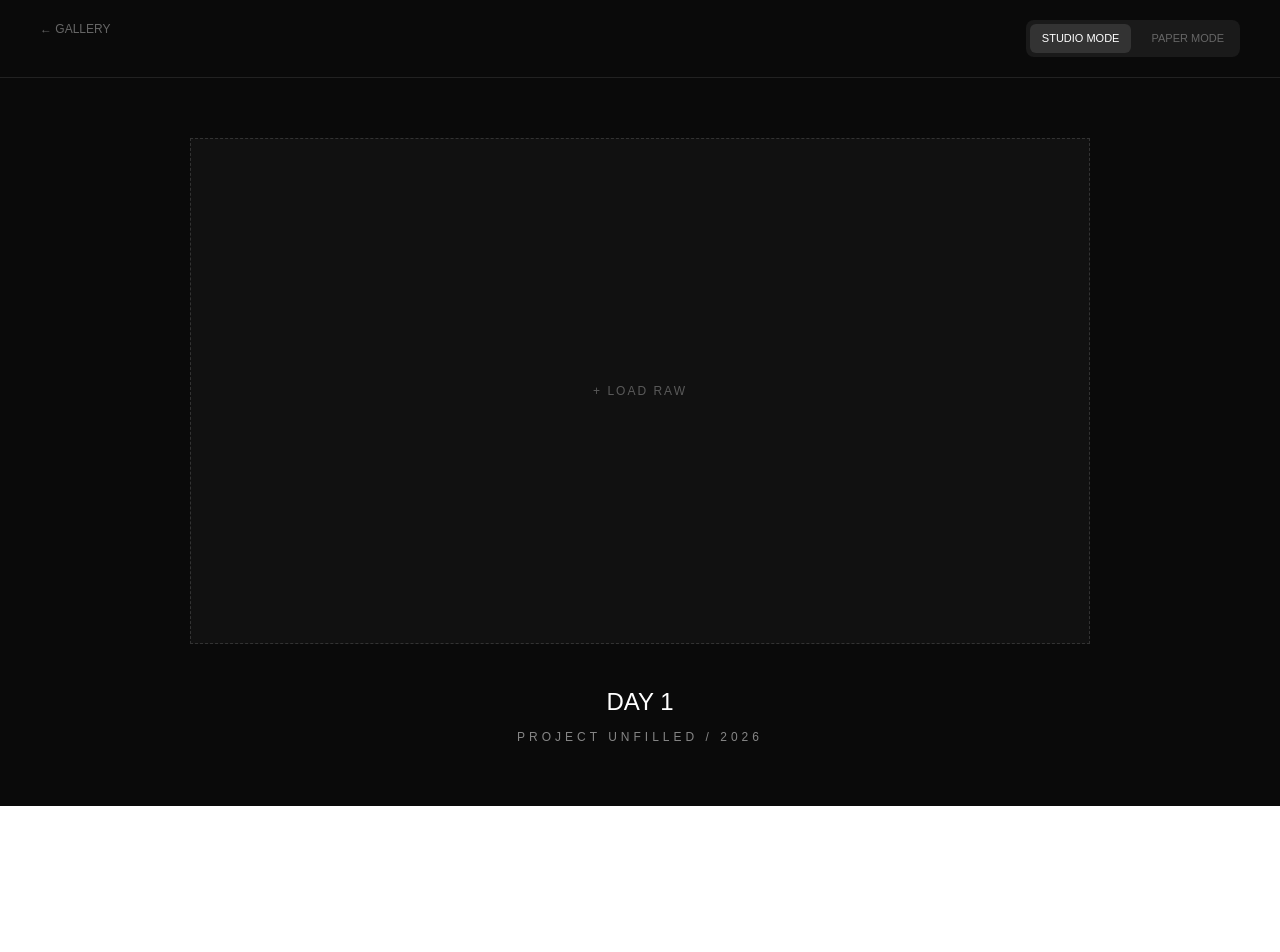
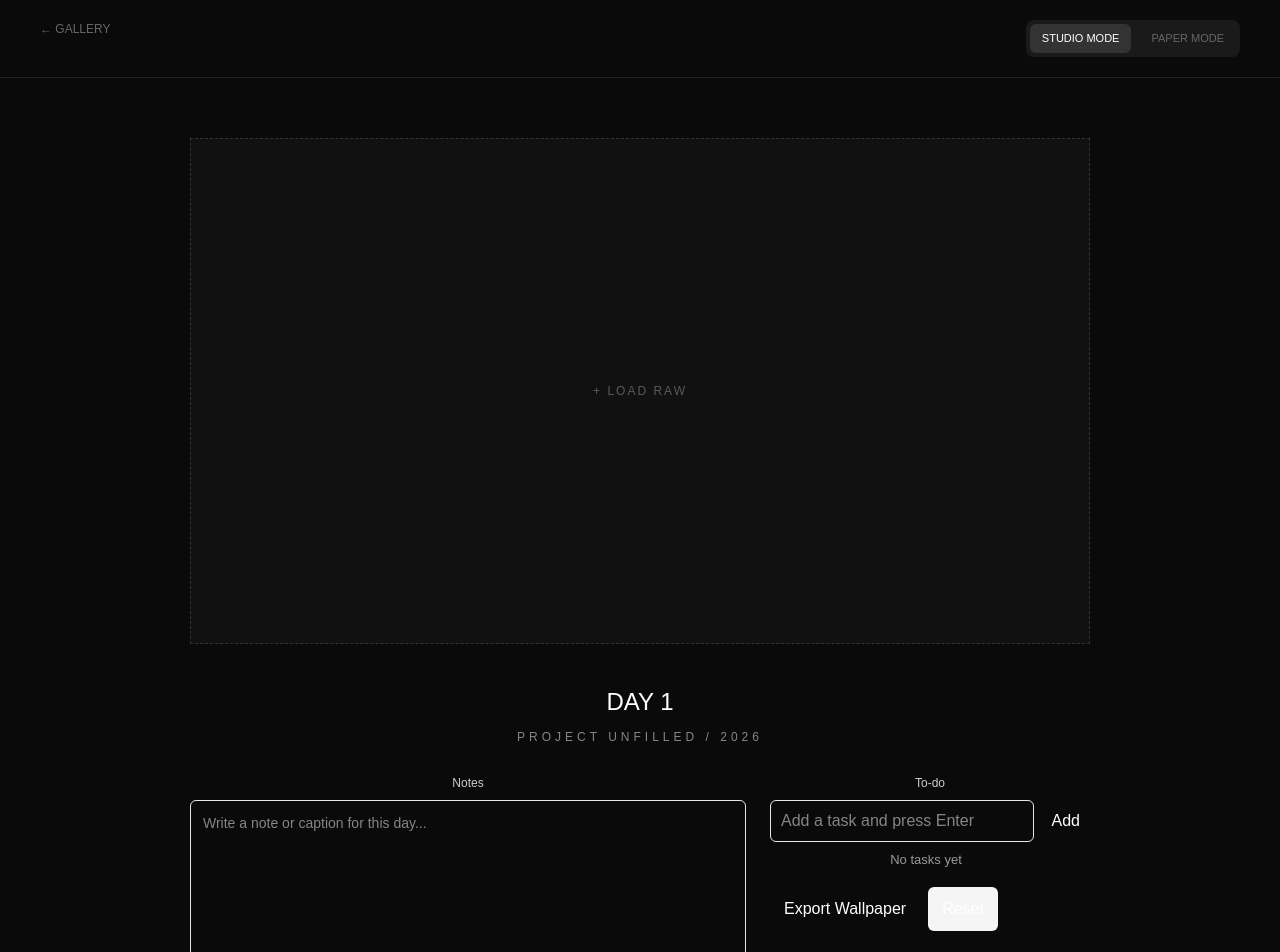
Before and after one commit to toxiclee/Unfilled, a Next.js app: page /month/1/day/1 in a window 1280 px wide. Shown: the top 952 px of the page. Before the commit the page ends 806 px from the top, so only its background shows below. Built offline with nearby package versions, Linux system fonts and the light colour scheme.

Commit message:
feat(day): add notes, todos and export wallpaper in Day view

```diff
--- a/app/month/[id]/day/[day]/DayClient.tsx
+++ b/app/month/[id]/day/[day]/DayClient.tsx
@@ -1,14 +1,149 @@
 "use client";
 
-import React, { useState, useRef } from "react";
+import React, { useEffect, useRef, useState } from "react";
 import Link from "next/link";
 
 export default function DayClient({ monthId, day }: { monthId: string; day: string }) {
   const [image, setImage] = useState<string | null>(null);
+  const [note, setNote] = useState<string>("");
+  const [todos, setTodos] = useState<Array<{ id: string; text: string; done: boolean }>>([]);
+  const [todoDraft, setTodoDraft] = useState<string>("");
   const [template, setTemplate] = useState<"studio" | "paper">("studio"); // 模版切换
   const fileInputRef = useRef<HTMLInputElement>(null);
 
   const isStudio = template === "studio";
+
+  const storageKey = `unfilled:day:${monthId}:${day}`;
+
+  useEffect(() => {
+    try {
+      const saved = localStorage.getItem(storageKey);
+      if (saved) {
+        const parsed = JSON.parse(saved);
+        setNote(parsed.note || "");
+        setTodos(parsed.todos || []);
+        if (parsed.image) setImage(parsed.image);
+      }
+    } catch {
+      // ignore
+    }
+  }, [storageKey]);
+
+  function persist() {
+    try {
+      localStorage.setItem(storageKey, JSON.stringify({ note, todos, image }));
+    } catch {
+      // ignore
+    }
+  }
+
+  useEffect(() => {
+    persist();
+    // eslint-disable-next-line react-hooks/exhaustive-deps
+  }, [note, todos, image]);
+
+  function addTodo(text: string) {
+    if (!text.trim()) return;
+    setTodos((s) => [{ id: String(Date.now()), text: text.trim(), done: false }, ...s]);
+    setTodoDraft("");
+  }
+
+  function toggleTodo(id: string) {
+    setTodos((s) => s.map((t) => (t.id === id ? { ...t, done: !t.done } : t)));
+  }
+
+  function removeTodo(id: string) {
+    setTodos((s) => s.filter((t) => t.id !== id));
+  }
+
+  async function exportWallpaper() {
+    const width = 1920;
+    const height = 1080;
+    const canvas = document.createElement("canvas");
+    canvas.width = width;
+    canvas.height = height;
+    const ctx = canvas.getContext("2d");
+    if (!ctx) return;
+
+    ctx.fillStyle = isStudio ? "#0a0a0a" : "#ffffff";
+    ctx.fillRect(0, 0, width, height);
+
+    if (image) {
+      await new Promise<void>((resolve) => {
+        const img = new Image();
+        img.onload = () => {
+          const imgRatio = img.width / img.height;
+          const canvasRatio = width / height;
+          let dw = width,
+            dh = height,
+            dx = 0,
+            dy = 0;
+          if (imgRatio > canvasRatio) {
+            dh = height;
+            dw = img.width * (height / img.height);
+            dx = -(dw - width) / 2;
+          } else {
+            dw = width;
+            dh = img.height * (width / img.width);
+            dy = -(dh - height) / 2;
+          }
+          ctx.drawImage(img, dx, dy, dw, dh);
+          resolve();
+        };
+        img.onerror = () => resolve();
+        img.src = image;
+      });
+    }
+
+    ctx.fillStyle = isStudio ? "rgba(0,0,0,0.45)" : "rgba(255,255,255,0.9)";
+    const panelH = 420;
+    ctx.fillRect(80, height - panelH - 80, width - 160, panelH);
+
+    ctx.fillStyle = isStudio ? "#fff" : "#111";
+    ctx.font = "bold 48px serif";
+    ctx.fillText(`Day ${day}`, 120, height - panelH - 30 + 60);
+
+    ctx.font = "24px sans-serif";
+    const noteX = 120;
+    let noteY = height - panelH - 30 + 120;
+    const maxWidth = width - 240;
+    const lines = wrapText(ctx, note, maxWidth);
+    for (const line of lines.slice(0, 8)) {
+      ctx.fillText(line, noteX, noteY);
+      noteY += 34;
+    }
+
+    ctx.font = "22px sans-serif";
+    let todoY = noteY + 10;
+    for (const t of todos.slice(0, 8)) {
+      const mark = t.done ? "☑" : "☐";
+      ctx.fillText(`${mark} ${t.text}`, noteX, todoY);
+      todoY += 30;
+    }
+
+    const url = canvas.toDataURL("image/png");
+    const a = document.createElement("a");
+    a.href = url;
+    a.download = `unfilled-${monthId}-${day}.png`;
+    a.click();
+  }
+
+  function wrapText(ctx: CanvasRenderingContext2D, text: string, maxWidth: number) {
+    const words = text.split(/\s+/);
+    const lines: string[] = [];
+    let cur = "";
+    for (const w of words) {
+      const test = cur ? cur + " " + w : w;
+      if (ctx.measureText(test).width > maxWidth) {
+        if (cur) lines.push(cur);
+        cur = w;
+      } else {
+        cur = test;
+      }
+    }
+    if (cur) lines.push(cur);
+    return lines;
+  }
 
   return (
     <div style={{
@@ -51,10 +186,57 @@ export default function DayClient({ monthId, day }: { monthId: string; day: stri
           }} />
         </div>
 
-        {/* 底部信息 */}
-        <div style={{ marginTop: '40px', textAlign: 'center' }}>
+        {/* 底部信息 + 注释 / 待办 */}
+        <div style={{ marginTop: '40px', textAlign: 'center', width: '100%', maxWidth: 900 }}>
           <h2 style={{ fontSize: '24px', fontWeight: '300', marginBottom: '8px' }}>DAY {day}</h2>
           <p style={{ fontSize: '12px', opacity: 0.5, letterSpacing: '4px' }}>PROJECT UNFILLED / 2026</p>
+
+          <div style={{ marginTop: 28, display: 'grid', gridTemplateColumns: '1fr 320px', gap: 24, alignItems: 'start' }}>
+            {/* Notes area */}
+            <div>
+              <label style={{ display: 'block', marginBottom: 8, fontSize: 12, color: isStudio ? '#ccc' : '#666' }}>Notes</label>
+              <textarea
+                value={note}
+                onChange={(e) => setNote(e.target.value)}
+                placeholder="Write a note or caption for this day..."
+                style={{ width: '100%', minHeight: 180, padding: 12, borderRadius: 6, border: '1px solid #e6e6e6', resize: 'vertical', fontSize: 14 }}
+              />
+            </div>
+
+            {/* Todo + Export column */}
+            <div>
+              <label style={{ display: 'block', marginBottom: 8, fontSize: 12, color: isStudio ? '#ccc' : '#666' }}>To‑do</label>
+              <div style={{ display: 'flex', gap: 8, marginBottom: 8 }}>
+                <input
+                  value={todoDraft}
+                  onChange={(e) => setTodoDraft(e.target.value)}
+                  onKeyDown={(e) => { if (e.key === 'Enter') addTodo(todoDraft); }}
+                  placeholder="Add a task and press Enter"
+                  style={{ flex: 1, padding: '8px 10px', borderRadius: 6, border: '1px solid #e6e6e6' }}
+                />
+                <button onClick={() => addTodo(todoDraft)} style={{ padding: '8px 10px', borderRadius: 6 }}>Add</button>
+              </div>
+
+              <div style={{ display: 'flex', flexDirection: 'column', gap: 8, maxHeight: 260, overflow: 'auto', paddingRight: 8 }}>
+                {todos.length === 0 ? (
+                  <div style={{ fontSize: 13, color: '#999' }}>No tasks yet</div>
+                ) : (
+                  todos.map((t) => (
+                    <div key={t.id} style={{ display: 'flex', alignItems: 'center', gap: 8 }}>
+                      <input type="checkbox" checked={t.done} onChange={() => toggleTodo(t.id)} />
+                      <div style={{ flex: 1, textDecoration: t.done ? 'line-through' : 'none' }}>{t.text}</div>
+                      <button onClick={() => removeTodo(t.id)} style={{ background: 'transparent', border: 'none', color: '#c00', cursor: 'pointer' }}>×</button>
+                    </div>
+                  ))
+                )}
+              </div>
+
+              <div style={{ marginTop: 18, display: 'flex', gap: 8 }}>
+                <button onClick={exportWallpaper} style={{ padding: '10px 14px', borderRadius: 6 }}>Export Wallpaper</button>
+                <button onClick={() => { setNote(''); setTodos([]); setImage(null); }} style={{ padding: '10px 14px', borderRadius: 6, background: '#f5f5f5' }}>Reset</button>
+              </div>
+            </div>
+          </div>
         </div>
       </main>
     </div>
```
